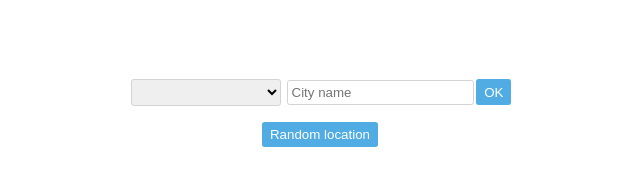
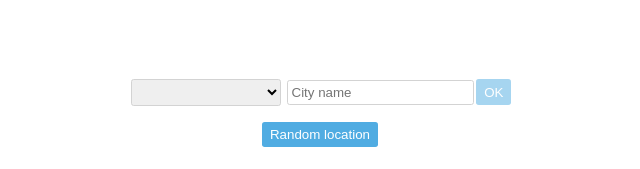
Before and after one commit to ElenaDo/weather-app, a Vue app: page / in a window 1280 px wide. Shown: the top 169 px of the page, without its empty margins (320-960 px from the left). Built offline with nearby package versions, Linux system fonts and the light colour scheme.

Commit message:
disabled button style

```diff
--- a/src/components/LocationSelector.vue
+++ b/src/components/LocationSelector.vue
@@ -62,16 +62,20 @@ button {
   color: white;
   cursor: pointer;
   transition: background-color .5s;
+  &:focus{
+    outline: none;
+  }
+  &:hover{
+    background-color: rgb(65, 195, 219);
+  }
+  &.random-button {
+    margin: 1em 0 1em 0;
+  }
+  &:disabled{
+    opacity: 0.5;
+  }
 }
-button:focus {
-  outline: none;
-}
-button:hover {
-  background-color: rgb(73, 185, 219);
-}
-.random-button {
-  margin: 1em 0 1em 0;
-}
+
 .selector-section {
   display: flex;
   justify-content: center;
```
